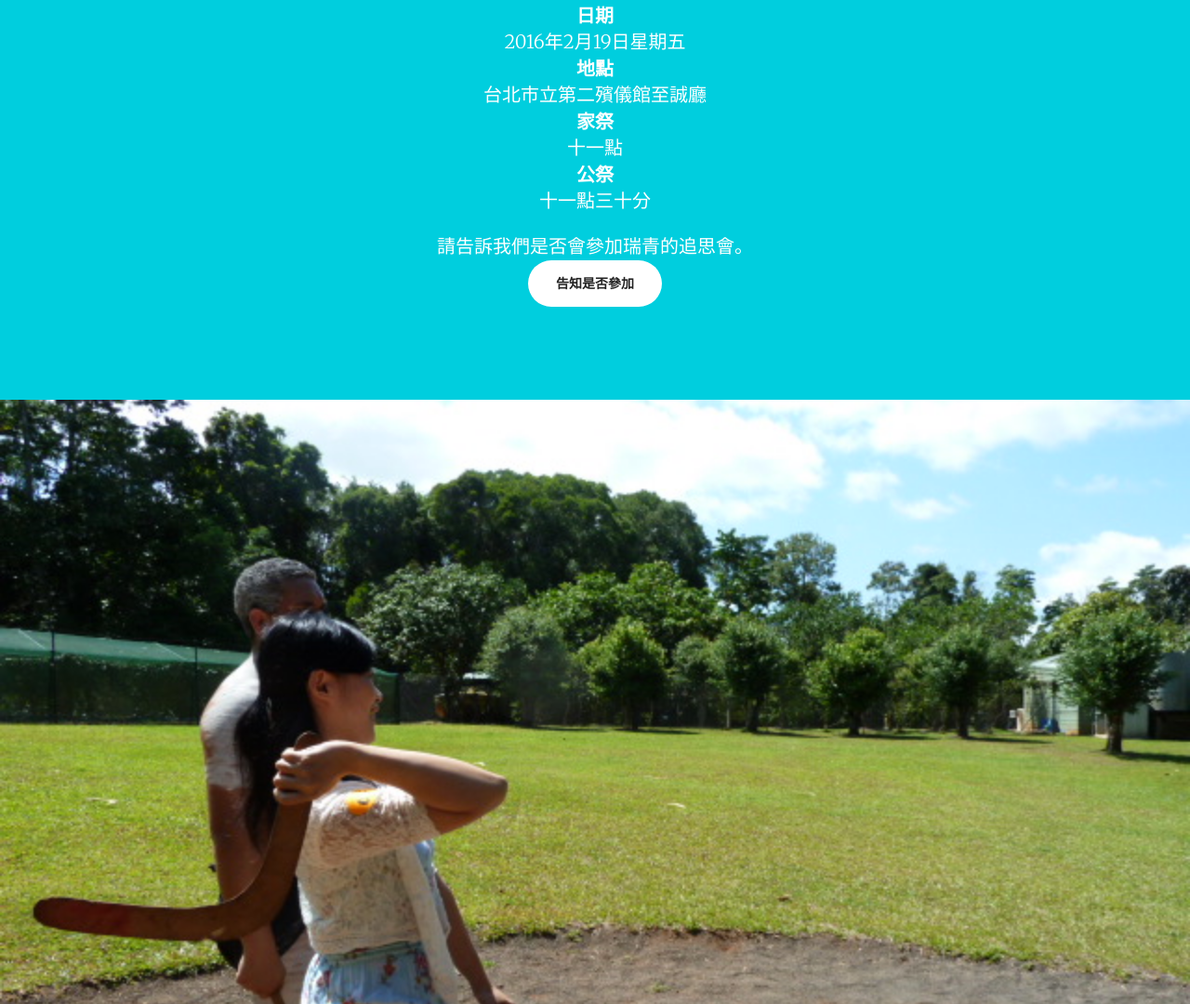
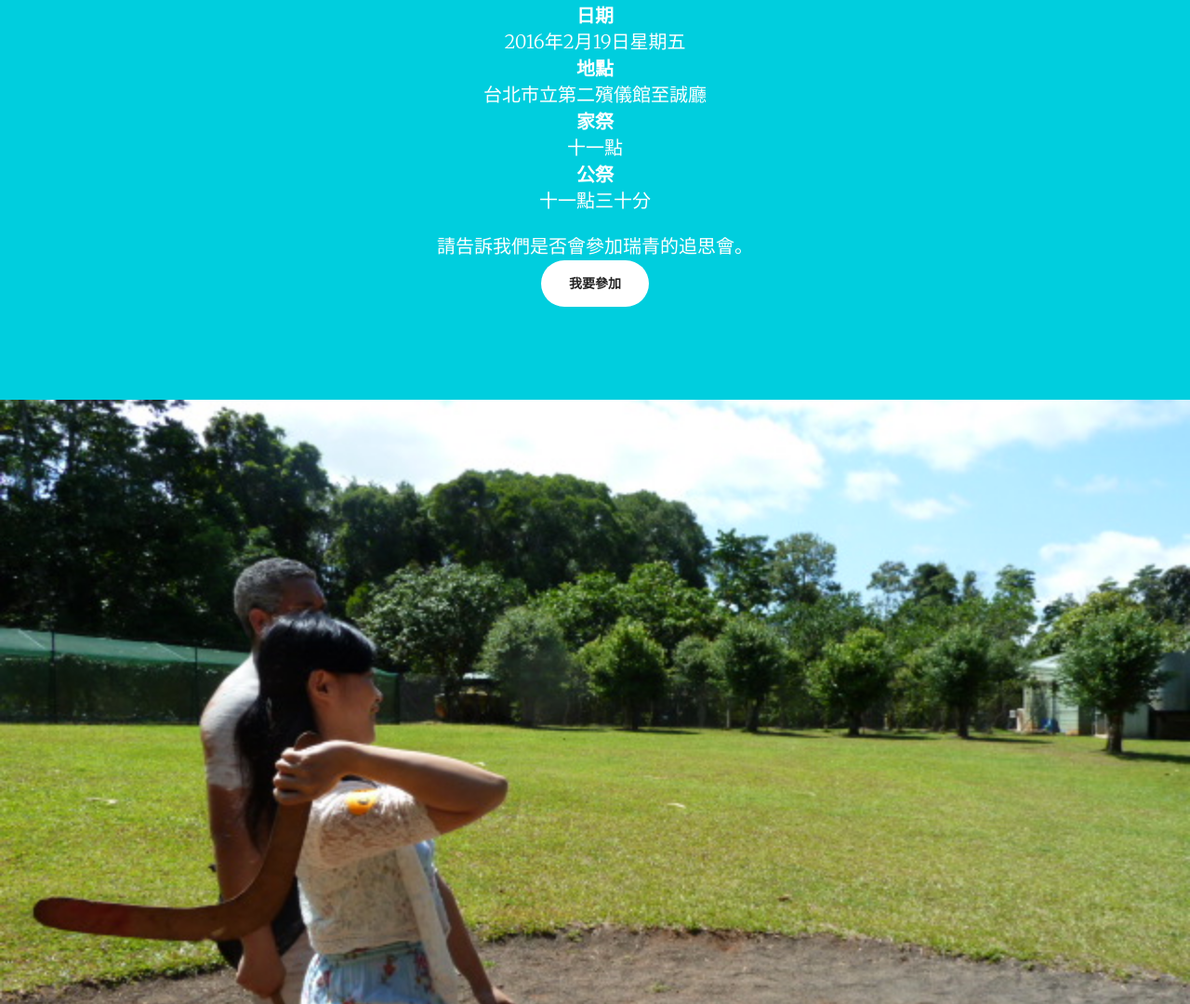
Before and after one commit to fredericgo/chingsfuneral, a plain HTML site: page index.html in a window 1280 px wide. Shown: the part 2318-3398 px from the top of the page at 93% size. Drawn offline with nearby package versions, Linux system fonts and the light colour scheme.

Commit message:
words button

```diff
--- a/index.html
+++ b/index.html
@@ -118,7 +118,7 @@
                 <div class="col-lg-8 col-lg-offset-2 text-center">
                     請告訴我們是否會參加瑞青的追思會。
                     <br>
-                    <a href="https://docs.google.com/forms/d/1_RMzaTt4iwMFeogbpDID5uNbOo6PB9seASrummIkfG8/viewform?usp=send_form" class="btn btn-default btn-xl page-scroll">告知是否參加</a>
+                    <a href="https://docs.google.com/forms/d/1_RMzaTt4iwMFeogbpDID5uNbOo6PB9seASrummIkfG8/viewform?usp=send_form" class="btn btn-default btn-xl page-scroll">我要參加</a>
                 </div>
             </div>
         </div>
```
